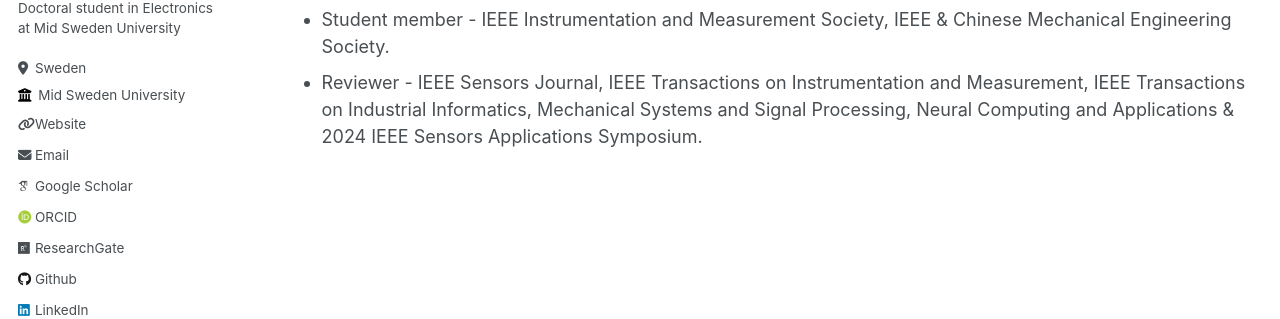
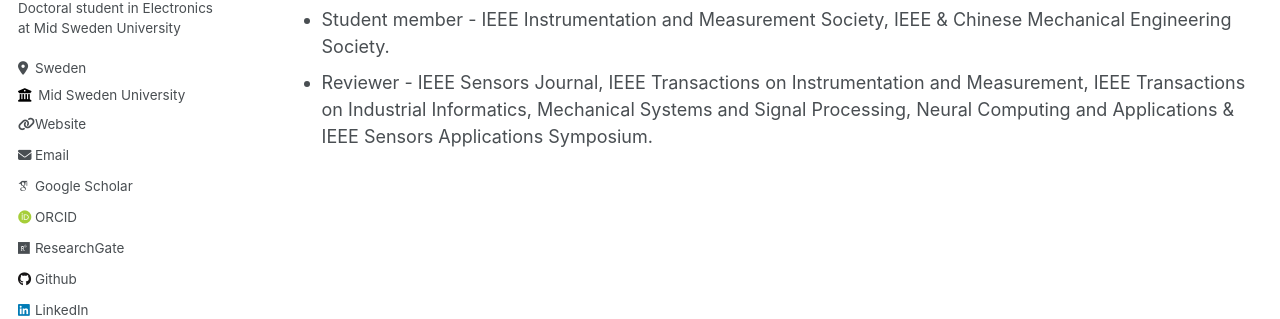
Before and after one commit to YuxuanZhang-96/YuxuanZhang-96.github.io, a Jekyll site: the page built from _pages/cv.md, in a window 1280 px wide and 900 px high, scrolled down 1637 px. Shown: the part 325-644 px from the top of the window. Built offline with Jekyll 4.4.1, drawn with Linux system fonts in a browser that asks for light colours; some web fonts are replaced.

Commit message:
Update cv.md

```diff
--- a/_pages/cv.md
+++ b/_pages/cv.md
@@ -53,4 +53,4 @@ Service and leadership
 ======
 * Session chair - 2022 IEEE Sensors Applications Symposium.
 * Student member - IEEE Instrumentation and Measurement Society, IEEE & Chinese Mechanical Engineering Society.
-* Reviewer - IEEE Sensors Journal, IEEE Transactions on Instrumentation and Measurement, IEEE Transactions on Industrial Informatics, Mechanical Systems and Signal Processing, Neural Computing and Applications & 2024 IEEE Sensors Applications Symposium.
+* Reviewer - IEEE Sensors Journal, IEEE Transactions on Instrumentation and Measurement, IEEE Transactions on Industrial Informatics, Mechanical Systems and Signal Processing, Neural Computing and Applications & IEEE Sensors Applications Symposium.
```
